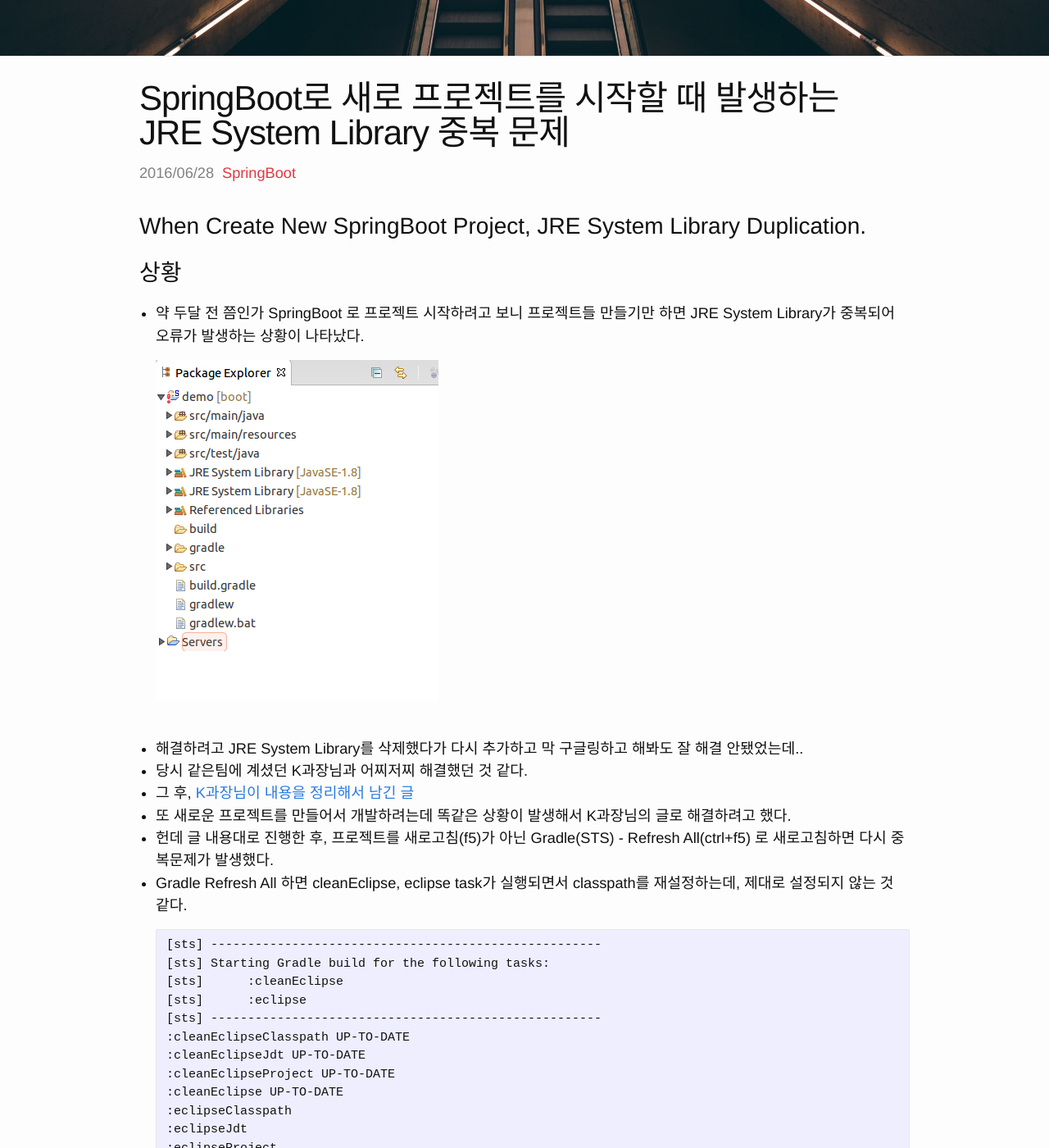
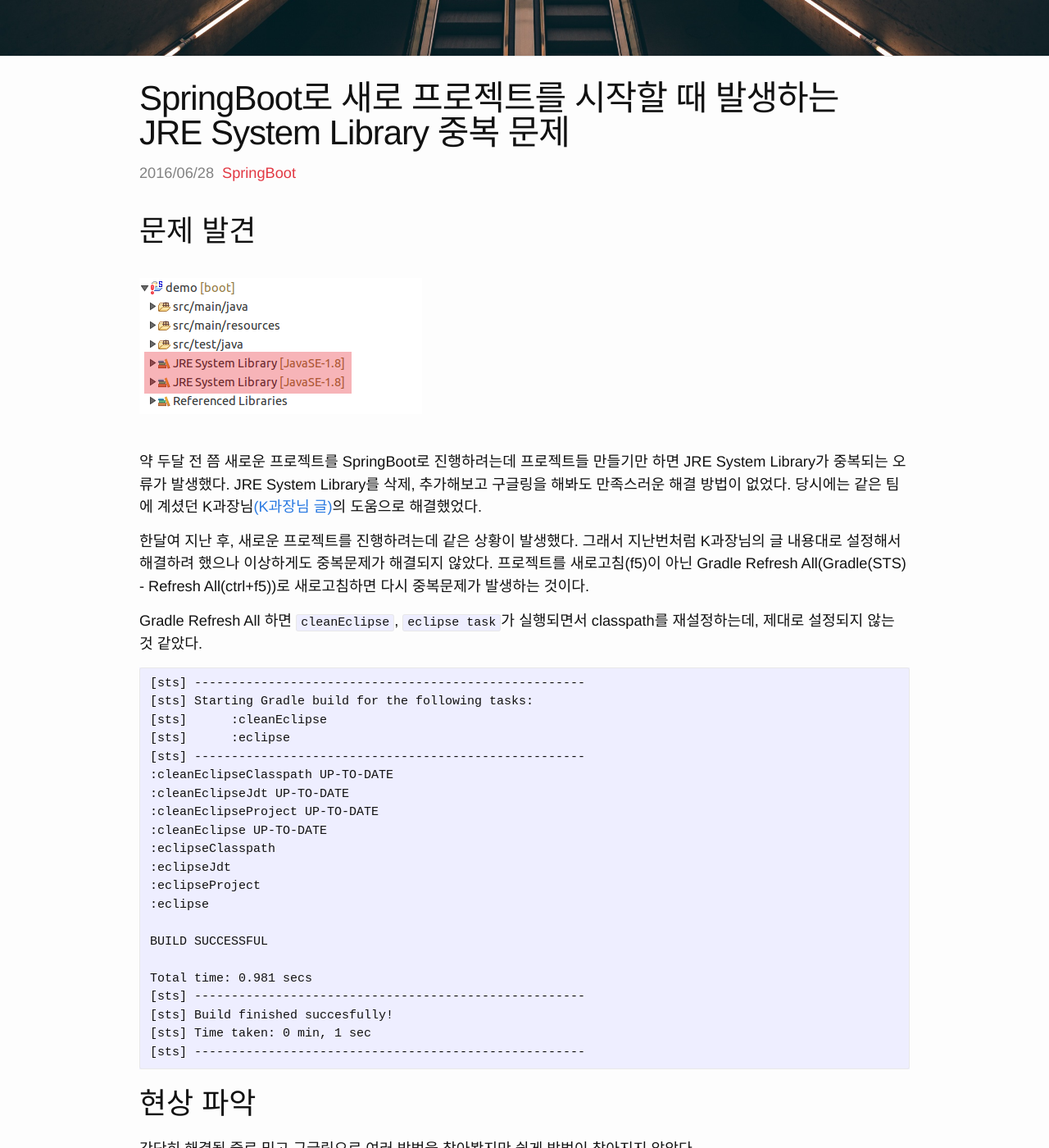
Before and after one commit to jehyunpark/jehyunpark.github.io, a Jekyll site: the page built from _posts/2016-06-28-when-create-new-springboot-project-jre-system-library-duplication.md, in a window 1280 px wide and 1400 px high, scrolled down 582 px. Shown: the whole window at 82% size. Built offline with Jekyll 4.4.1, drawn with Linux system fonts in a browser that asks for light colours; some web fonts are replaced; some of the changed text lies outside the part shown.

Commit message:
Post 수정

````diff
--- a/_posts/2016-06-28-when-create-new-springboot-project-jre-system-library-duplication.md
+++ b/_posts/2016-06-28-when-create-new-springboot-project-jre-system-library-duplication.md
@@ -3,50 +3,51 @@
 title:  "SpringBoot로 새로 프로젝트를 시작할 때 발생하는 JRE System Library 중복 문제"
 category: SpringBoot
 ---
-## When Create New SpringBoot Project, JRE System Library Duplication.
-
-## 상황
-- 약 두달 전 쯤인가 SpringBoot 로 프로젝트 시작하려고 보니 프로젝트들 만들기만 하면 JRE System Library가 중복되어 오류가 발생하는 상황이 나타났다.
+# 문제 발견
 ![jre-system-library-duplication](/images/2016-06-28/jre-system-library-duplication.png)
 
-- 해결하려고 JRE System Library를 삭제했다가 다시 추가하고 막 구글링하고 해봐도 잘 해결 안됐었는데..
-- 당시 같은팀에 계셨던 K과장님과 어찌저찌 해결했던 것 같다.
-- 그 후, [K과장님이 내용을 정리해서 남긴 글](http://java.ihoney.pe.kr/438)
-- 또 새로운 프로젝트를 만들어서 개발하려는데 똑같은 상황이 발생해서 K과장님의 글로 해결하려고 했다.
-- 헌데 글 내용대로 진행한 후, 프로젝트를 새로고침(f5)가 아닌 Gradle(STS) - Refresh All(ctrl+f5) 로 새로고침하면 다시 중복문제가 발생했다.
-- Gradle Refresh All 하면 cleanEclipse, eclipse task가 실행되면서 classpath를 재설정하는데, 제대로 설정되지 않는 것 같다.
+약 두달 전 쯤 새로운 프로젝트를 SpringBoot로 진행하려는데 프로젝트들 만들기만 하면 JRE System Library가 중복되는 오류가 발생했다. JRE System Library를 삭제, 추가해보고 구글링을 해봐도 만족스러운 해결 방법이 없었다. 당시에는 같은 팀에 계셨던 K과장님[(K과장님 글)](http://java.ihoney.pe.kr/438)의 도움으로 해결했었다.
 
-  ```
-  [sts] -----------------------------------------------------
-  [sts] Starting Gradle build for the following tasks:
-  [sts]      :cleanEclipse
-  [sts]      :eclipse
-  [sts] -----------------------------------------------------
-  :cleanEclipseClasspath UP-TO-DATE
-  :cleanEclipseJdt UP-TO-DATE
-  :cleanEclipseProject UP-TO-DATE
-  :cleanEclipse UP-TO-DATE
-  :eclipseClasspath
-  :eclipseJdt
-  :eclipseProject
-  :eclipse
+한달여 지난 후, 새로운 프로젝트를 진행하려는데 같은 상황이 발생했다. 그래서 지난번처럼 K과장님의 글 내용대로 설정해서 해결하려 했으나 이상하게도 중복문제가 해결되지 않았다. 프로젝트를 새로고침(f5)이 아닌 Gradle Refresh All(Gradle(STS) - Refresh All(ctrl+f5))로 새로고침하면 다시 중복문제가 발생하는 것이다.
 
-  BUILD SUCCESSFUL
+Gradle Refresh All 하면 `cleanEclipse`, `eclipse task`가 실행되면서 classpath를 재설정하는데, 제대로 설정되지 않는 것 같았다.
 
-  Total time: 0.981 secs
-  [sts] -----------------------------------------------------
-  [sts] Build finished succesfully!
-  [sts] Time taken: 0 min, 1 sec
-  [sts] -----------------------------------------------------
-  ```
+```
+[sts] -----------------------------------------------------
+[sts] Starting Gradle build for the following tasks:
+[sts]      :cleanEclipse
+[sts]      :eclipse
+[sts] -----------------------------------------------------
+:cleanEclipseClasspath UP-TO-DATE
+:cleanEclipseJdt UP-TO-DATE
+:cleanEclipseProject UP-TO-DATE
+:cleanEclipse UP-TO-DATE
+:eclipseClasspath
+:eclipseJdt
+:eclipseProject
+:eclipse
 
-## 원인 파악 과정
-- 원인 파악 과정(삽질)이 길다. 해결책만 보려면 아래로 건너뛰자.
+BUILD SUCCESSFUL
+
+Total time: 0.981 secs
+[sts] -----------------------------------------------------
+[sts] Build finished succesfully!
+[sts] Time taken: 0 min, 1 sec
+[sts] -----------------------------------------------------
+```
+
+# 현상 파악
+간단히 해결될 줄로 믿고 구글링으로 여러 방법을 찾아봤지만 쉽게 방법이 찾아지지 않았다.
+일단 현상 파악을 해보았다.
+
 - 새로운 프로젝트 만들 때마다 발생한다.
-- import하면 문제가 생기지 않음. 엥(?)
-- 구글링..구글...구글링.....
-- 일단 다시 한번 확인. 라이브러리를 삭제하고 다시 add해보자.
-- Project를 우클릭해서 context menu를 띄운 뒤, Build Path - ConfigureBuild Path... 클릭.
+- 새로운 Gradle Project를 Import하면 문제가 생기지 않는다.(Import할 때와 Create할 때의 옵션이 다른 듯)
+- JRE System Library를 삭제, 추가해봐도 해결되지 않는다.
+
+# 해결 시도
+
+## 1. JRE System Library 삭제, 추가 방법
+- Project를 우클릭해서 Context menu를 띄운 뒤, `Build Path` - `ConfigureBuild Path...`를 클릭한다.
 ![configure-build-path](/images/2016-06-28/configure-build-path.png)
 
 - 중복된 두개의 JRE System Library를 삭제한다.
@@ -61,42 +62,39 @@
 - 에러가 없어졌다?
 ![maybe-clear](/images/2016-06-28/maybe-clear.png)
 
-- 그런데 다시 Refresh All 하면 다시 중복 발생.
+- 그런데 다시 `Refresh All` 하면 다시 중복 발생.
 ![jre-system-library-duplication](/images/2016-06-28/jre-system-library-duplication.png)
 
-- build.gradle 수정해볼까?
-  ![modify-build-gradle](/images/2016-06-28/modify-build-gradle.png)
-  - containers 추가하는것 주석처리하니까 중복문제는 해결됐다. 그런데 기본 설정을 바꾸고 싶지는 않다.
-  - containers.remove 가 정상작동 하는가? remove가 안되나??
-  - containers.clean 정상 작동하는가? clean이 안되나??
-- gradle에서 eclipse classpath의 뭔가가 정상적으로 적용되지 않는 것 같다.
-  - defendency가 제대로 적용되지 않는 것 같은데?
+## 2. build.gradle 수정
+![modify-build-gradle](/images/2016-06-28/modify-build-gradle.png)
 
-  - Gradle(STS) context menu 들어가보니 Enable Dependency Management가 있다. 클릭!
-  ![gradle-context-menu](/images/2016-06-28/gradle-context-menu.png)
+- containers 추가하는것 주석처리하니까 중복문제는 해결됐다. 그런데..`build.gradle`을 수정하는 방법은 맞지 않는 것 같은 느낌.
 
-  - 다시 Refresh All 해보자. 오?! 중복이 사라졌다.
-  ![gradle-defendency](/images/2016-06-28/gradle-defendency.png)
+## 3. STS(Eclipse)에서 Gradle 옵션 설정
+Gradle Project를 Import할 때와 Create할 때 중복 현상의 발생 현상이 다른 것 같으니 STS에서 옵션을 살펴보자.
 
-- 다른 Gradle 프로젝트를 import 할 때를 다시 살펴보니 enable dependency management가 체크되어 있구나.
+- Gradle(STS) Context menu 들어가보니 `Enable Dependency Management`가 있다. 클릭!
+![gradle-context-menu](/images/2016-06-28/gradle-context-menu.png)
+- 다시 `Refresh All` 해보자. 오?! 중복이 사라졌다.
+![gradle-defendency](/images/2016-06-28/gradle-defendency.png)
+- Gradle 프로젝트를 Import하는 경우를 확인해보니 Default로 `Enable dependency management`가 체크되어 있다.
 ![gradle-project-import](/images/2016-06-28/gradle-project-import.png)
 
-## 해결책 정리
-- Gradle의 Eclipse Plugin 설정이 원인이다.
-- Gradle의 Dependency Management를 Enable로 설정해주면 해결된다.
+
+# 해결책
+- Gradle의 Eclipse Plugin 설정이 원인.
+- Gradle의 `Dependency Management`를 `Enable`로 설정해주면 해결된다.
 - 프로젝트 Context Menu 열기(프로젝트 우클릭) - Gradle(STS) 로 마우스 이동
 ![gradle-context-menu](/images/2016-06-28/gradle-context-menu.png)
-- Enable Dependency Management 클릭
-- Disable Dependency Management로 뜬다면 이미 사용중이라는 것임.
-- Gradle(STS) -> Refresh All 클릭(Ctrl+F5)
-- 중복되었던 JRE System Library가 하나만 남음
-- 오류 표시 사라짐.
+  - `Enable Dependency Management` 클릭
+  - `Disable Dependency Management`로 뜬다면 이미 설정되어 있다는 것.
+- Gradle(STS) -> `Refresh All` 클릭(Ctrl+F5)
+- 중복되었던 JRE System Library가 하나만 남았으며 오류 표시가 사라졌다.
 ![gradle-defendency](/images/2016-06-28/gradle-defendency.png)
-- 해결!
 
-## 참고
-- [K과장님이 내용을 정리해서 남긴 글](http://java.ihoney.pe.kr/438)
-- [Eclipse Spring Boot Build Path Contains Duplicate Entry](http://stackoverflow.com/questions/36507516/eclipse-spring-boot-build-path-contains-duplicate-entry)
-- [Chapter 23. Dependency Management](https://docs.gradle.org/current/userguide/dependency_management.html)
-- [Gradle STS Support -- 2.9.0 -- Tutorial](http://docs.spring.io/sts/docs/2.9.0.old/reference/html/gradle/gradle-sts-tutorial.html)
-- [How do I refresh project dependencies using Buildship in Eclipse?](http://stackoverflow.com/questions/31092934/how-do-i-refresh-project-dependencies-using-buildship-in-eclipse)
+# 참고
+- [허니몬(Honeymon)의 자바guru - K과장님이 내용을 정리해서 남긴 글](http://java.ihoney.pe.kr/438)
+- [stackoverflow - Eclipse Spring Boot Build Path Contains Duplicate Entry](http://stackoverflow.com/questions/36507516/eclipse-spring-boot-build-path-contains-duplicate-entry)
+- [Gradle userguide - Chapter 23. Dependency Management](https://docs.gradle.org/current/userguide/dependency_management.html)
+- [Spring.io/docs - Gradle STS Support -- 2.9.0 -- Tutorial](http://docs.spring.io/sts/docs/2.9.0.old/reference/html/gradle/gradle-sts-tutorial.html)
+- [stackoverflow - How do I refresh project dependencies using Buildship in Eclipse?](http://stackoverflow.com/questions/31092934/how-do-i-refresh-project-dependencies-using-buildship-in-eclipse)
````
Also changed, not shown: images/2016-06-28/configure-build-path.png, images/2016-06-28/gradle-context-menu.png, images/2016-06-28/gradle-defendency.png, images/2016-06-28/gradle-project-import.png, images/2016-06-28/jre-system-library-duplication.png, images/2016-06-28/maybe-clear.png.
